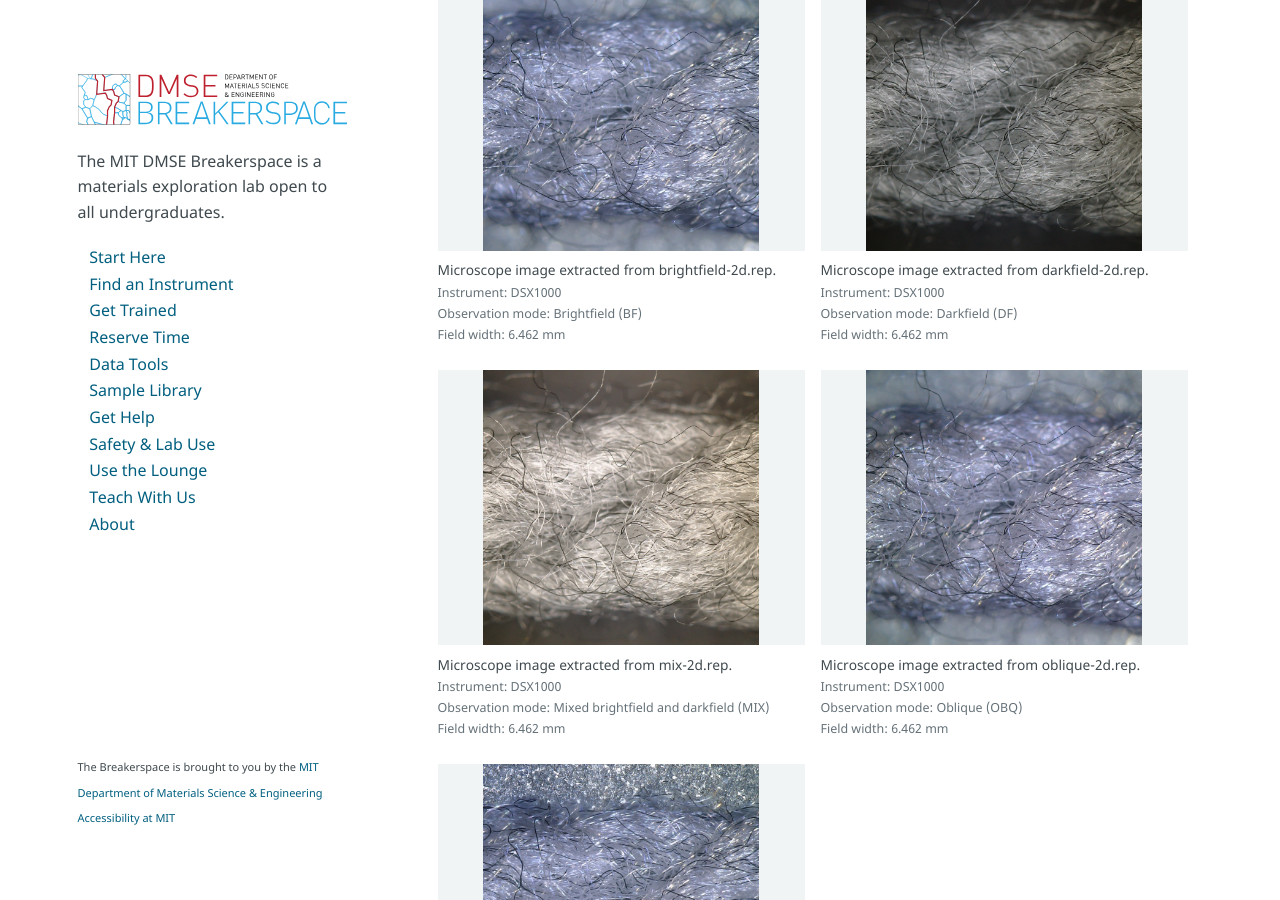
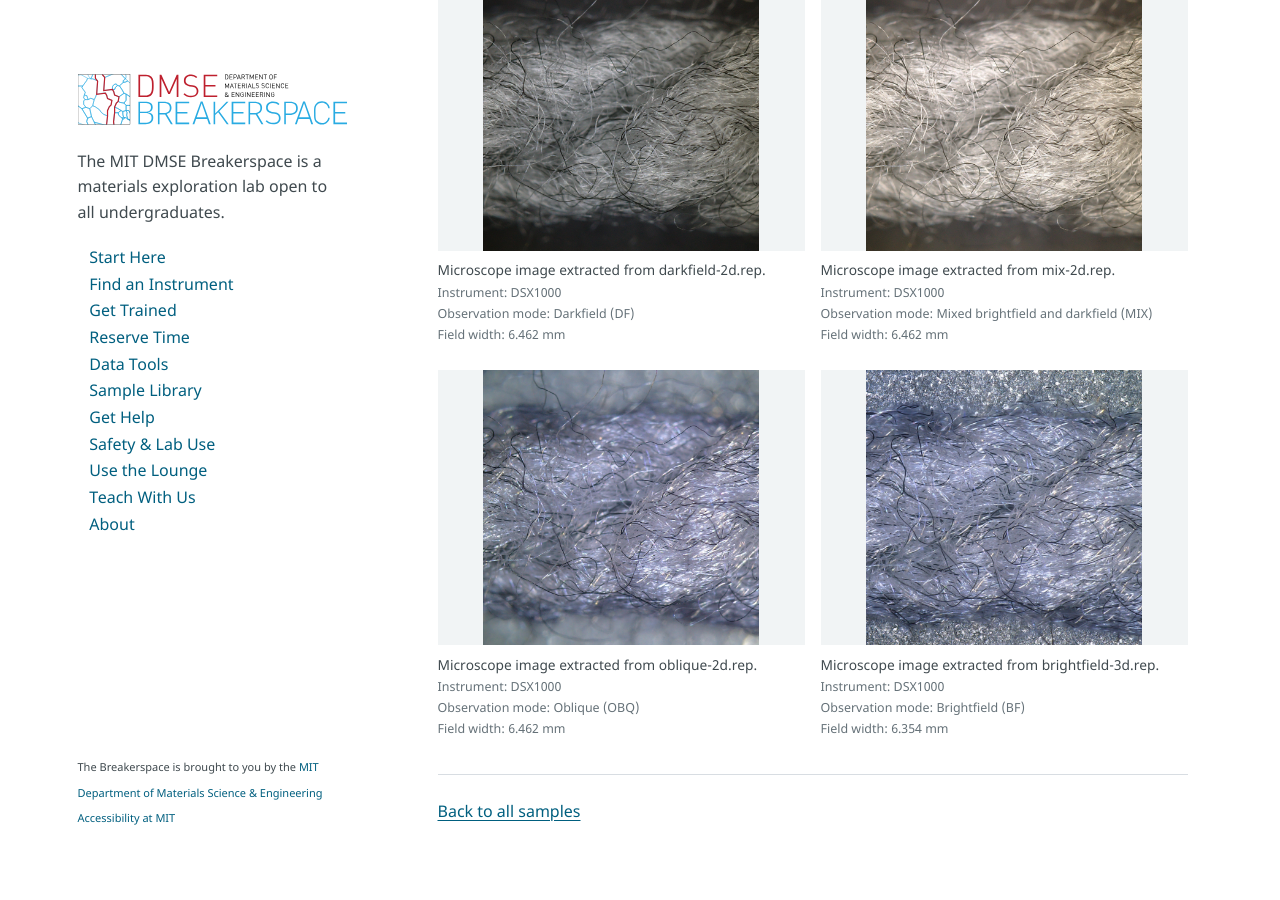
Before and after one commit to MIT-DMSE-Breakerspace/MIT-DMSE-Breakerspace.github.io, a Jekyll site: the page built from _samples/bs-000004.md, in a window 1280 px wide and 900 px high, scrolled down 1328 px. Built offline with Jekyll 4.4.1, drawn with Linux system fonts in a browser that asks for light colours.

Commit message:
Fix sample publication asset output

```diff
--- a/_samples/bs-000004.md
+++ b/_samples/bs-000004.md
@@ -32,18 +32,6 @@
   kind: micrograph
   kind_label: Micrograph
   caption: Microscope image extracted from brightfield-2d.dsx.
-  instrument: DSX1000
-  observation_mode: Brightfield (BF)
-  field_width: 6.462 mm
-  is_image: true
-  content_type: image/jpeg
-  width: 1800
-  height: 1800
-- asset_id: bs-000004-560232278ca4
-  url: "/assets/sample-library/bs-000004/bs-000004-560232278ca4.jpg"
-  kind: micrograph
-  kind_label: Micrograph
-  caption: Microscope image extracted from brightfield-2d.rep.
   instrument: DSX1000
   observation_mode: Brightfield (BF)
   field_width: 6.462 mm
```
Also changed, not shown: README.md, assets/sample-library/bs-000004/bs-000004-b4762fed38c5.jpg, 1 other file.
